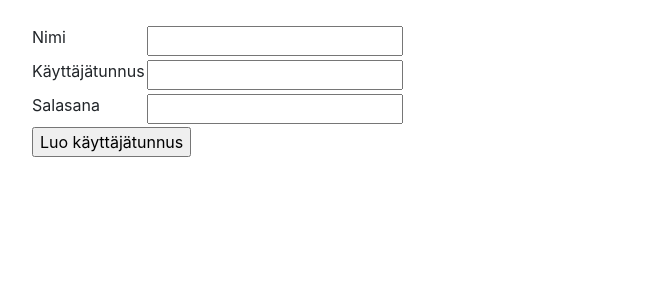
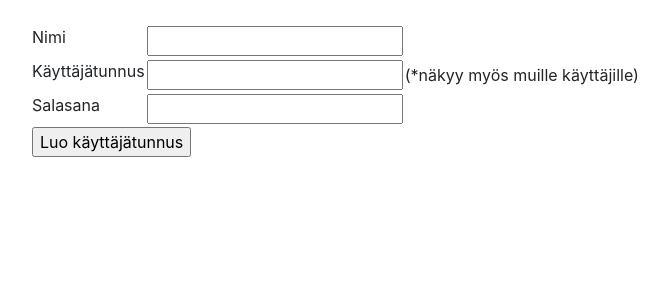
Before and after one commit to hannajan/Koirapaivakirja, a Flask app: page /auth/register in a window 1280 px wide. Shown: the part 56-356 px from the top of the page, without its empty margins (54-723 px from the left). Run offline with Flask 2, Linux system fonts and the light colour scheme; some libraries are stand-ins or nearby versions.

Commit message:
Rekisteröitymislomakkeeseen lisätty huomautus, että käyttäjätunnus näkyy myös muille käyttäjille

```diff
--- a/application/templates/auth/registerform.html
+++ b/application/templates/auth/registerform.html
@@ -20,6 +20,7 @@
             <td>
                 {{ form.username }}
             </td>
+            <td>(*näkyy myös muille käyttäjille)</td>
         </tr>
         <tr>
             <td>
```
